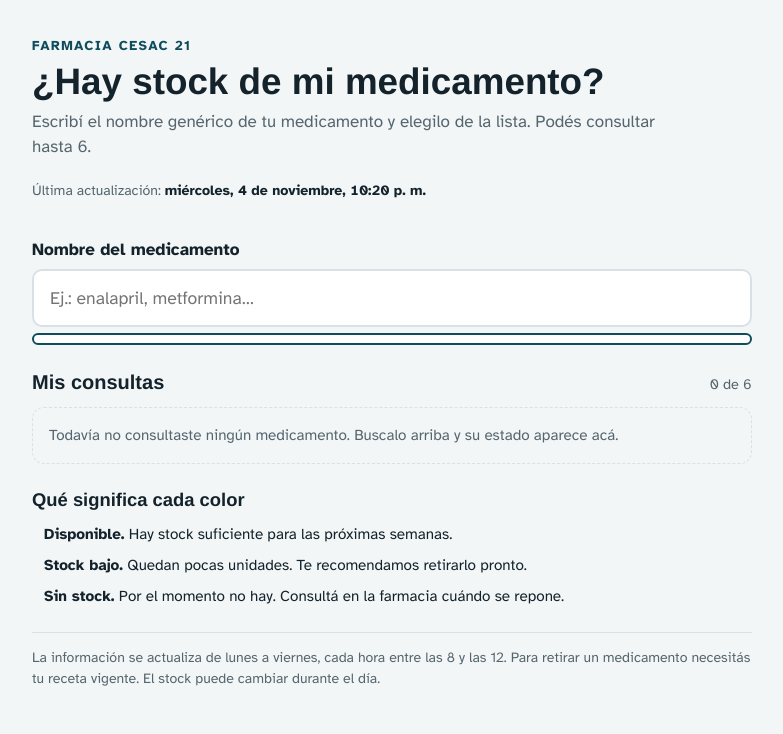
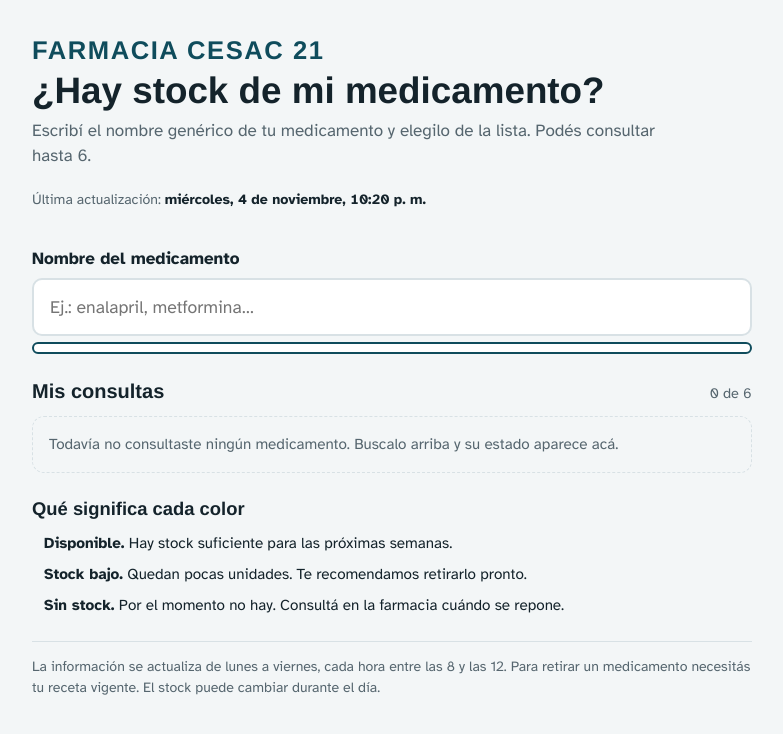
Before and after one commit to rutas-la/semaforo-medicamentos, a plain HTML site: page index.html in a window 1280 px wide. Shown: the whole page, without its empty margins (248-1031 px from the left). Drawn offline with Linux system fonts and the light colour scheme; a web font is replaced by a local one.

Commit message:
Nombre de la farmacia más grande
Co-Authored-By: Claude Opus 5.5 <noreply@anthropic.com>
Claude-Session: https://claude.ai/code/session_01Sr8uK5KjMTM8k381Ay8AQb

```diff
--- a/index.html
+++ b/index.html
@@ -26,7 +26,7 @@ body{background:var(--bg);color:var(--fg);font-family:var(--f-body);font-size:17
 header{display:flex;flex-direction:column;gap:6px}
 h1{font-family:var(--f-display);font-weight:700;font-size:clamp(1.7rem,5vw,2.3rem);line-height:1.1;margin:0;text-wrap:balance;color:var(--fg)}
 .sub{margin:0;color:var(--muted);max-width:60ch}
-.eyebrow{margin:0;font-size:.85rem;font-weight:700;letter-spacing:.1em;text-transform:uppercase;color:var(--ink)}
+.eyebrow{margin:0;font-family:var(--f-display);font-size:clamp(1.25rem,4vw,1.6rem);line-height:1.15;font-weight:700;letter-spacing:.06em;text-transform:uppercase;color:var(--ink)}
 .stamp{font-size:.88rem;color:var(--muted);font-variant-numeric:tabular-nums}
 .stamp b{color:var(--fg)}
 .example{background:var(--warn-soft);color:var(--fg);border:1px solid var(--warn);border-radius:8px;padding:10px 14px;font-size:.92rem}
```
Also changed, not shown: template.html (+1 -1 lines).
